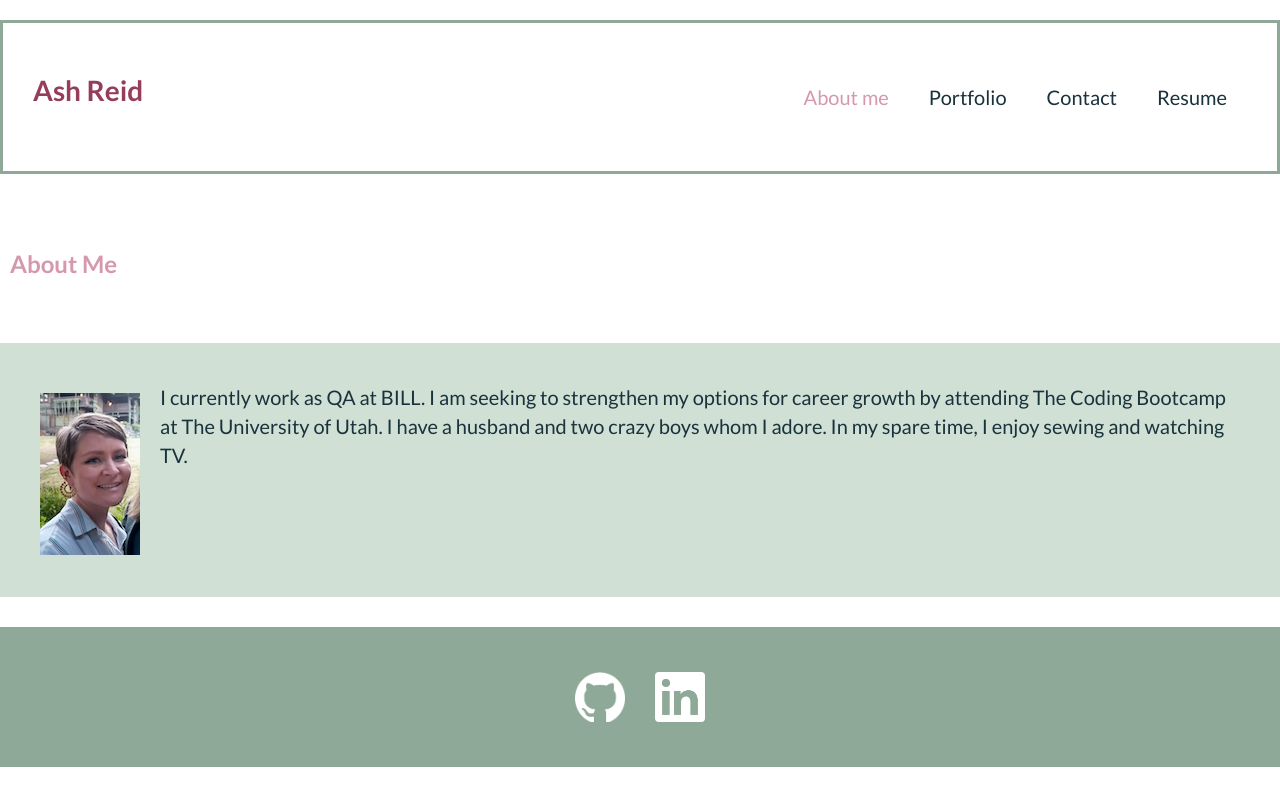
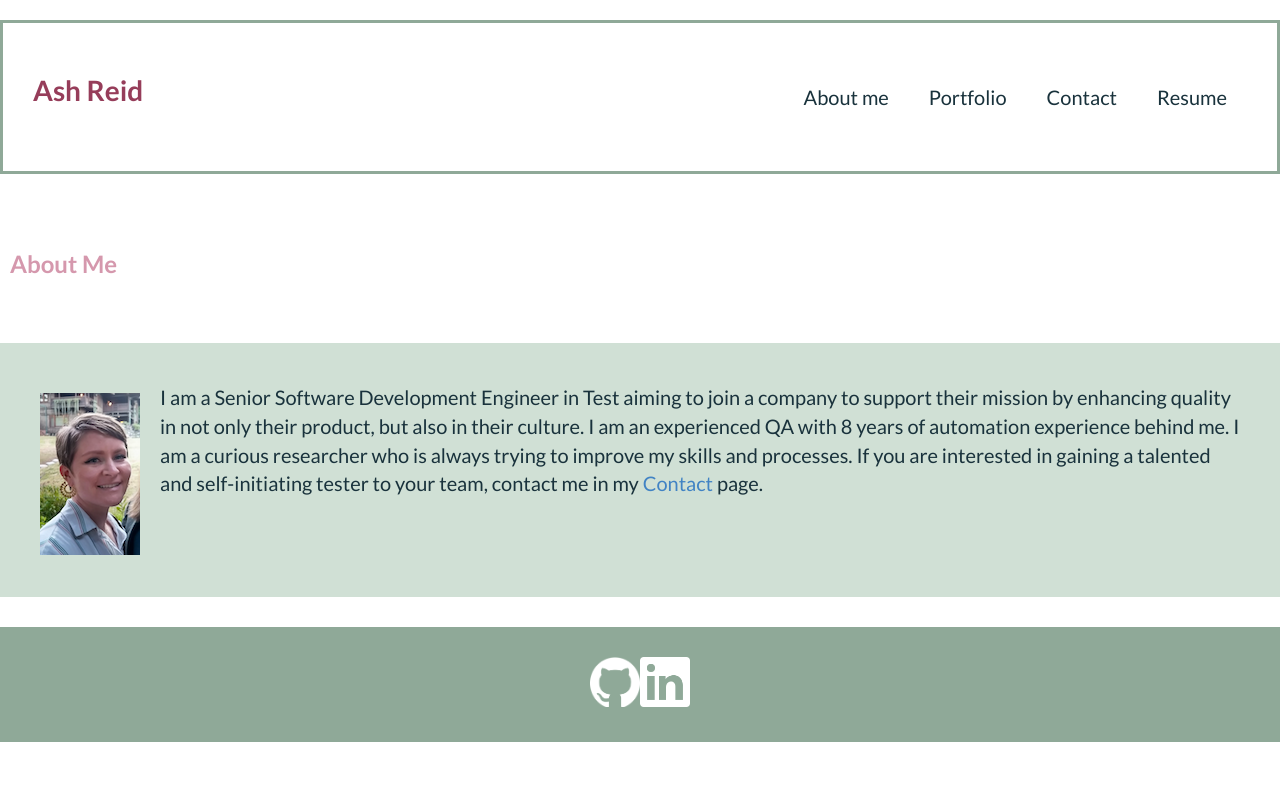
Before and after one commit to ashtreid/le-portfolio, a React (Create React App) app: page / in a window 1280 px wide. Shown: the top 806 px of the page. Built offline with nearby package versions, Linux system fonts and the light colour scheme.

Commit message:
updates about me and resume

```diff
--- a/src/App.css
+++ b/src/App.css
@@ -182,7 +182,7 @@ button:hover {
   background-color: var(--sage);
 }
 
-a:link {
+.tabs a:link {
   display: flex;
   margin: 15px;
   font-size: var(--font-size);
@@ -202,3 +202,8 @@ a:hover {
 p {
   color: var(--gunmetal)
 }
+
+.inline-contact-link:hover {
+  color: var(--sage);
+  display: inline;
+}
--- a/src/components/About.js
+++ b/src/components/About.js
@@ -1,20 +1,32 @@
-import React from 'react';
-import selfImg from './assets/images/self-photo.png';
+import React from "react";
+import selfImg from "./assets/images/self-photo.png";
 
 // Constructs the "About Me" page
-export default function AboutMe() {
-    return (
-        <div className='about-me'>
-            <section className='main-container about-container'>
-                <div className='self-image'>
-                    <img src={selfImg} alt='Ash Reid' />
-                </div>
-                <p className='about-description'>
-                    I currently work as QA at BILL. I am seeking to strengthen my options for career growth by attending The
-                    Coding Bootcamp at The University of Utah. I have a husband and two crazy boys whom I adore. In my spare
-                    time, I enjoy sewing and watching TV.
-                </p>
-            </section>
+export default function AboutMe({ page, pageContentHandler }) {
+
+  return (
+    <div className="about-me">
+      <section className="main-container about-container">
+        <div className="self-image">
+          <img src={selfImg} alt="Ash Reid" />
         </div>
-    );
+        <p className="about-description">
+          I am a Senior Software Development Engineer in Test aiming to join a
+          company to support their mission by enhancing quality in not only
+          their product, but also in their culture. I am an experienced QA with
+          8 years of automation experience behind me. I am a curious researcher
+          who is always trying to improve my skills and processes. If you are
+          interested in gaining a talented and self-initiating tester to your
+          team, contact me in my{' '}
+          <a
+            href="#contact"
+            onClick={() => pageContentHandler("Contact")}
+            className="inline-contact-link">
+            Contact
+          </a>{' '}
+          page.
+        </p>
+      </section>
+    </div>
+  );
 }
--- a/src/components/PageContent.js
+++ b/src/components/PageContent.js
@@ -1,28 +1,58 @@
-import React, { useState } from 'react';
-import AboutMe from './About';
-import Contact from './Contact';
-import Portfolio from './Portfolio';
-import Resume from './Resume';
-import { TopNav, Header, Footer } from './Common';
+import React, { useEffect, useState } from "react";
+import AboutMe from "./About";
+import Contact from "./Contact";
+import Portfolio from "./Portfolio";
+import Resume from "./Resume";
+import { TopNav, Header, Footer } from "./Common";
 
-// Combines all of the pages and sets logic for the nav bar and page content
 export default function PortfolioPages() {
-  const [page, setPage] = useState('About Me');
+  const getPageFromHash = () => {
+    const hash = window.location.hash.toLowerCase();
 
-  // When the nav link is clicked, it will return the value of the link
-  const pageContentHandler = (page) => setPage(page);
-
-  // The nav link value is associated with the page contents in this map.
-  const componentPageMap = {
-    'About Me': <AboutMe />,
-    'Portfolio': <Portfolio />,
-    'Contact': <Contact />,
-    'Resume': <Resume />,
+    switch (hash) {
+      case "#portfolio":
+        return "Portfolio";
+      case "#contact":
+        return "Contact";
+      case "#resume":
+        return "Resume";
+      case "#about":
+      default:
+        return "About Me";
+    }
   };
 
-  // Returns the page content based on the clicked nav link, otherwise it sets it to the "About Me" page.
+  const [page, setPage] = useState(getPageFromHash());
+
+  const pageContentHandler = (newPage) => {
+    setPage(newPage);
+  };
+
+  useEffect(() => {
+    const handleHashChange = () => {
+      setPage(getPageFromHash());
+    };
+
+    window.addEventListener("hashchange", handleHashChange);
+
+    return () => {
+      window.removeEventListener("hashchange", handleHashChange);
+    };
+  }, []);
+
+  const componentPageMap = {
+    "About Me": <AboutMe page={page} pageContentHandler={pageContentHandler} />,
+    Portfolio: <Portfolio />,
+    Contact: <Contact />,
+    Resume: <Resume />,
+  };
+
   const showPageContent = () => {
-    return componentPageMap[page] || <AboutMe />;
+    return (
+      componentPageMap[page] || (
+        <AboutMe page={page} pageContentHandler={pageContentHandler} />
+      )
+    );
   };
 
   return (
@@ -33,10 +63,11 @@ export default function PortfolioPages() {
           <TopNav page={page} pageContentHandler={pageContentHandler} />
         </nav>
       </header>
-      <h2 className='main-page-header'>
-        {page}
-      </h2>
+
+      <h2 className="main-page-header">{page}</h2>
+
       <main className="content">{showPageContent()}</main>
+
       <footer className="foot">
         <Footer />
       </footer>
--- a/src/components/Resume.js
+++ b/src/components/Resume.js
@@ -1,5 +1,5 @@
 import React from 'react';
-import resumePDF from './assets/documents/ash-reid-resume.pdf'
+import resumePDF from './assets/documents/Ashley Reid Resume.pdf'
 
 // Constructs the "Resume" page with a downloadable link
 export default function Resume() {
```
Also changed, not shown: 2 other files (tests, documents, lock files or other folders).
